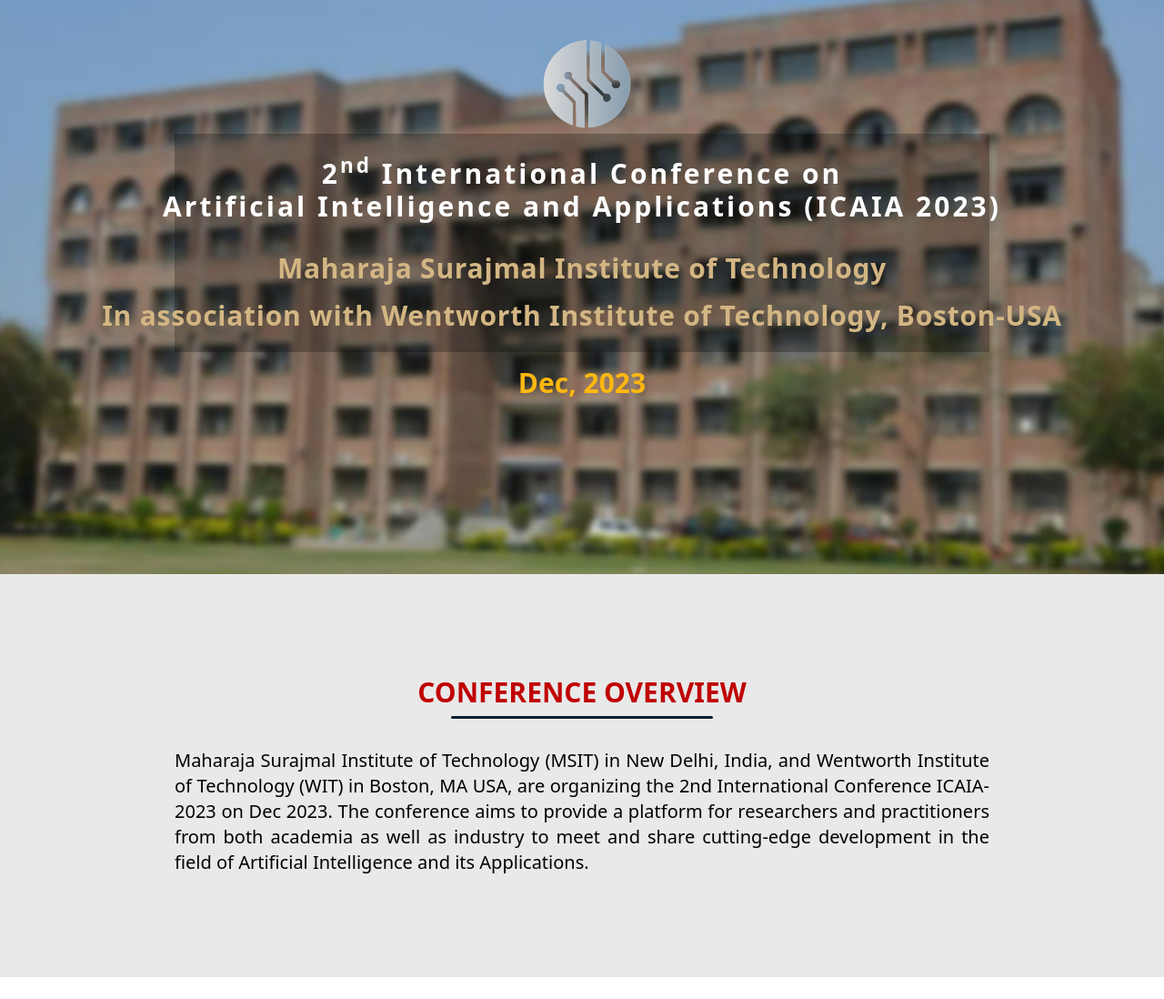
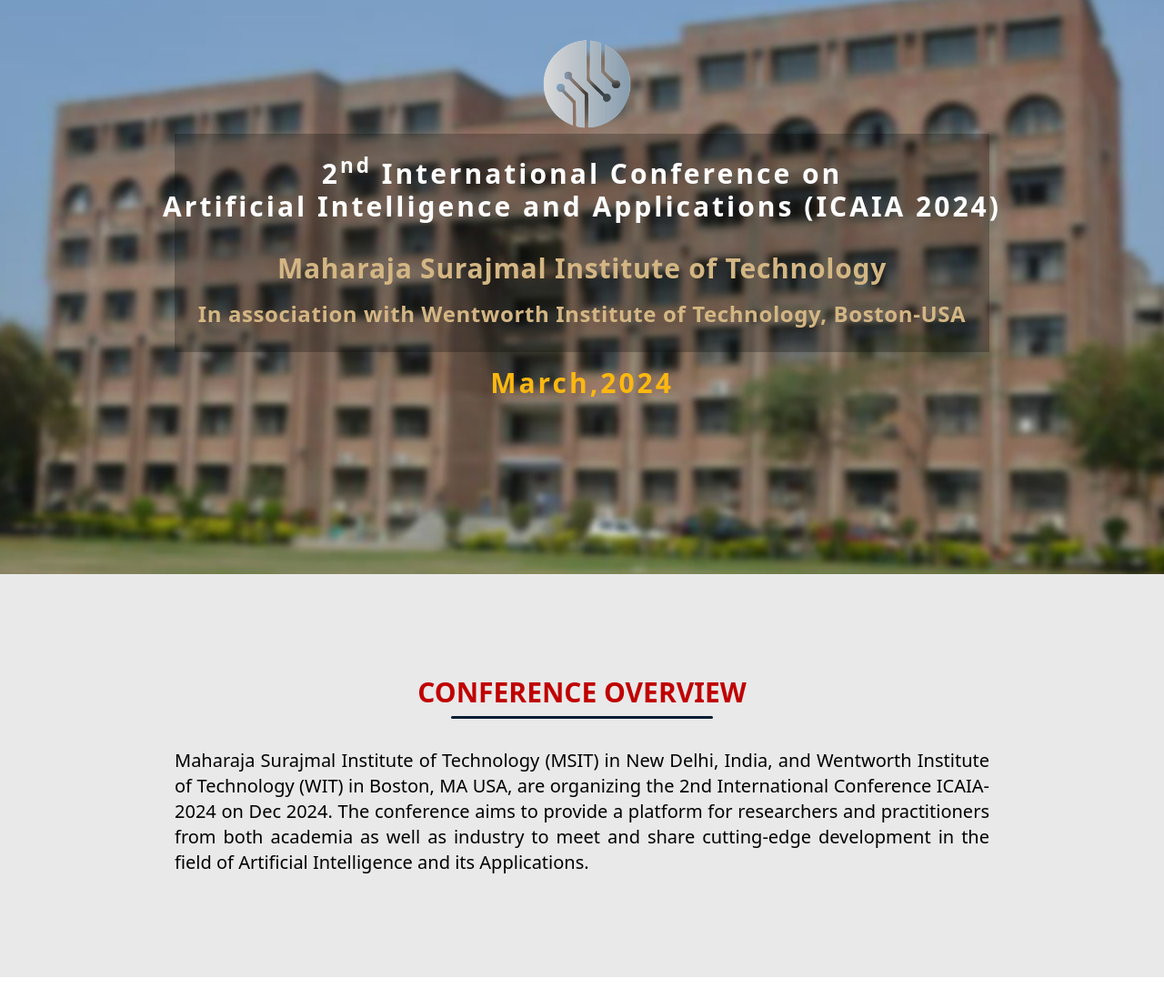
Before and after one commit to UtkarshAhuja2003/icaia-php, a PHP site: page / in a window 1280 px wide. Shown: the part 93-1191 px from the top of the page at 91% size. Run offline with PHP 8.4, Linux system fonts and the light colour scheme; some libraries are stand-ins or nearby versions.

Commit message:
spellings and march 2024

```diff
--- a/about.php
+++ b/about.php
@@ -5,7 +5,7 @@
         <div class='w-72 h-[3px] mx-auto mt-2 bg-[#041C32] rounded-xl'></div>
       </div>
       <p class='text-md md:text-xl  mt-8 pb-28 text-justify'>
-      Maharaja Surajmal Institute of Technology (MSIT) in New Delhi, India, and Wentworth Institute of Technology (WIT) in Boston, MA USA, are organizing the 2nd International Conference ICAIA-2023 on Dec 2023. The conference aims to provide a platform for researchers and practitioners from both academia as well as industry to meet and share cutting-edge development in the field of Artificial Intelligence and its Applications.
+      Maharaja Surajmal Institute of Technology (MSIT) in New Delhi, India, and Wentworth Institute of Technology (WIT) in Boston, MA USA, are organizing the 2nd International Conference ICAIA-2024 on Dec 2024. The conference aims to provide a platform for researchers and practitioners from both academia as well as industry to meet and share cutting-edge development in the field of Artificial Intelligence and its Applications.
       </p>
       </div>
 </div>
--- a/header.php
+++ b/header.php
@@ -4,12 +4,12 @@
       <div class='text-center text-white text-xl md:text-2xl lg:text-3xl font-[700] absolute top-[130px] w-full mx-auto'>
         <img class="w-[150px] mx-auto " src="./images/icaiaLogo.png" alt="">
         <h1 class='z-10 mt-6 md:tracking-widest tracking-[1px]'>2<sup>nd</sup> International Conference on</h1>
-        <h1 class="md:tracking-[3px] tracking-[1px]">Artificial Intelligence and Applications (ICAIA 2023) </h1>
+        <h1 class="md:tracking-[3px] tracking-[1px]">Artificial Intelligence and Applications (ICAIA 2024) </h1>
         <h1 class='mt-4 md:mt-8 tracking-[1px] md:tracking-wide text-[#D3B683]'>Maharaja Surajmal Institute of Technology</h1>
-        <h1 class='mt-4 tracking-[1px] md:tracking-wide text-[#D3B683]'>In association with Wentworth Institute of Technology, Boston-USA</h1>
+        <h1 class='mt-4 tracking-[1px] md:tracking-wide text-[#D3B683] text-2xl'>In association with Wentworth Institute of Technology, Boston-USA</h1>
       </div>
       <div class='text-center text-2xl font-[700] mt-4'>
-        <h1 class='text-[#fcb810] text-3xl z-10'>Dec, 2023</h1>
+        <h1 class='text-[#fcb810] text-3xl z-10 tracking-widest'>March,2024</h1>
         <!-- <button class='mt-6 pb-2 pt-1 px-4 text-white border-2 border-[#fcb810] rounded-[15px] font-[500] hover:bg-[#fcb810] ease-in-out duration-300 hover:text-black'>Important Dates</button> -->
       </div>
 
--- a/index.php
+++ b/index.php
@@ -7,7 +7,7 @@
     <script src="https://code.jquery.com/jquery-3.6.0.min.js"></script>
     <script src="https://kit.fontawesome.com/4e315737a7.js" crossorigin="anonymous"></script>
      <script src="https://cdn.tailwindcss.com"></script>
-    <title>ICAIA 2023</title>
+    <title>ICAIA 2024</title>
     <link rel="stylesheet" href="style.css">
   </head>
   <body>
--- a/organising.php
+++ b/organising.php
@@ -34,7 +34,7 @@
           <strong>Dr. Geetika Dhand</strong>, Department of Computer Science and Engineering, MSIT
         </li>
         <li class="px-3 py-2">
-          <strong>Ms. Geetanjali Sharma</strong>, Department of Electronics and Communication Engineering, MSIT
+          <strong>Dr. Geetanjali Sharma</strong>, Department of Electronics and Communication Engineering, MSIT
         </li>
         <li class="px-3 py-2">
           <strong>Dr. Mehmet Ergezer</strong>, School of Computing and Data Science, WIT
@@ -81,7 +81,7 @@
           <strong>Dr. Puneet Azad</strong>, MSIT
         </li>
         <li class="px-3 py-2">
-          <strong>Dr. Anupma Kaushik</strong>, MSIT
+          <strong>Dr. Anupama Kaushik</strong>, MSIT
         </li>
         <li class="px-3 py-2">
           <strong>Dr. Snadeep Jaglan</strong>, MSIT
@@ -106,7 +106,7 @@
           <span class="org_comm_headings">MSIT:</span>
         </li>
         <li class="px-3 py-2">
-          <strong>Dr. Suneel Gupta</strong>, MSIT
+          <strong>Dr. Sunil Gupta</strong>, MSIT
         </li>
         <li class="px-3 py-2">
           <strong>Dr. Shalu</strong>, MSIT
@@ -183,9 +183,9 @@
         <li class="px-3 py-2">
           <strong>Dr. Naresh Kumar</strong>
         </li>
-        <li class="px-3 py-2">
+        <!-- <li class="px-3 py-2">
           <strong>Dr. Adeel Hashmi</strong>
-        </li>
+        </li> -->
         <li class="px-3 py-2">
           <strong>Dr. Vikrant Shokeen</strong>
         </li>
```
